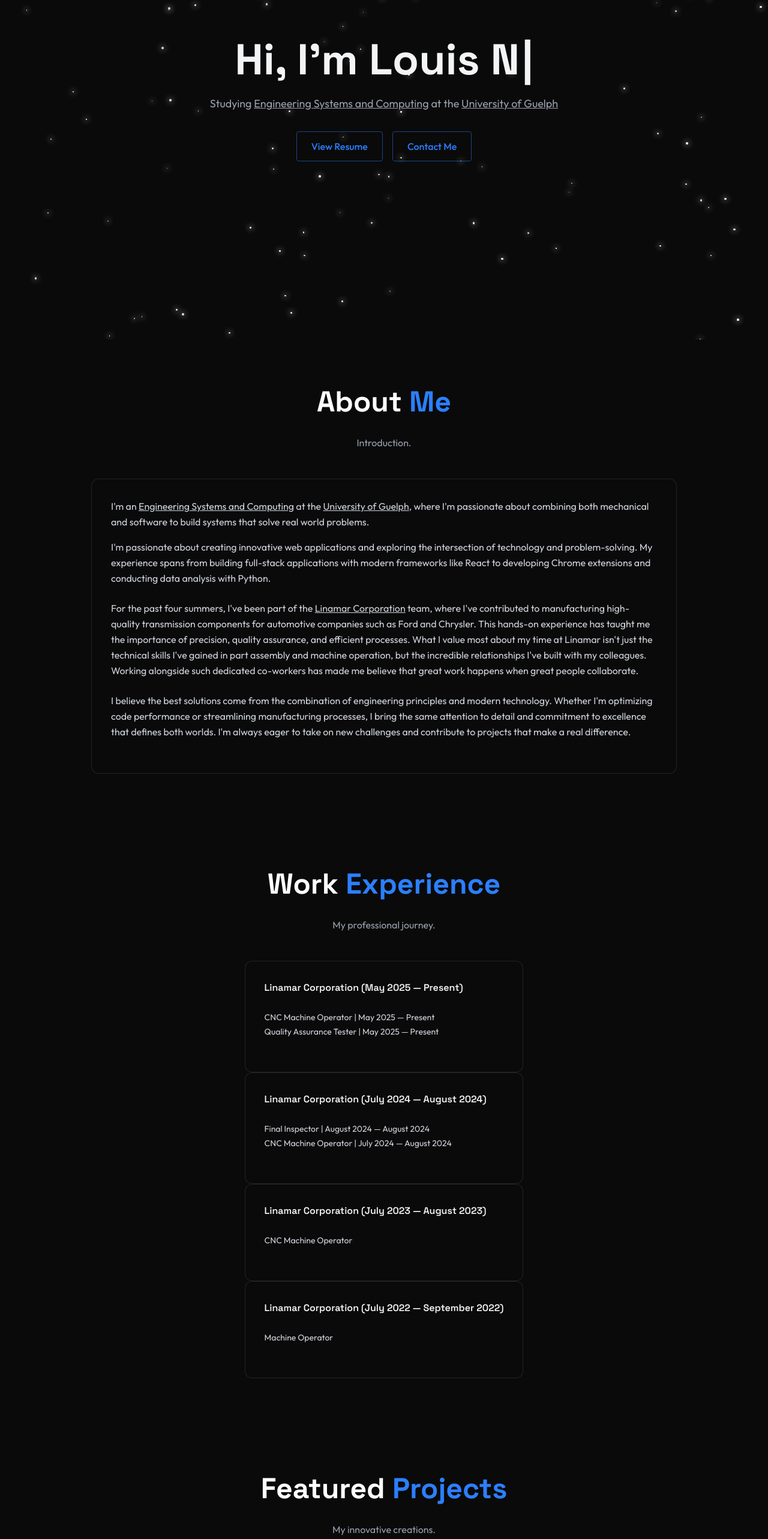
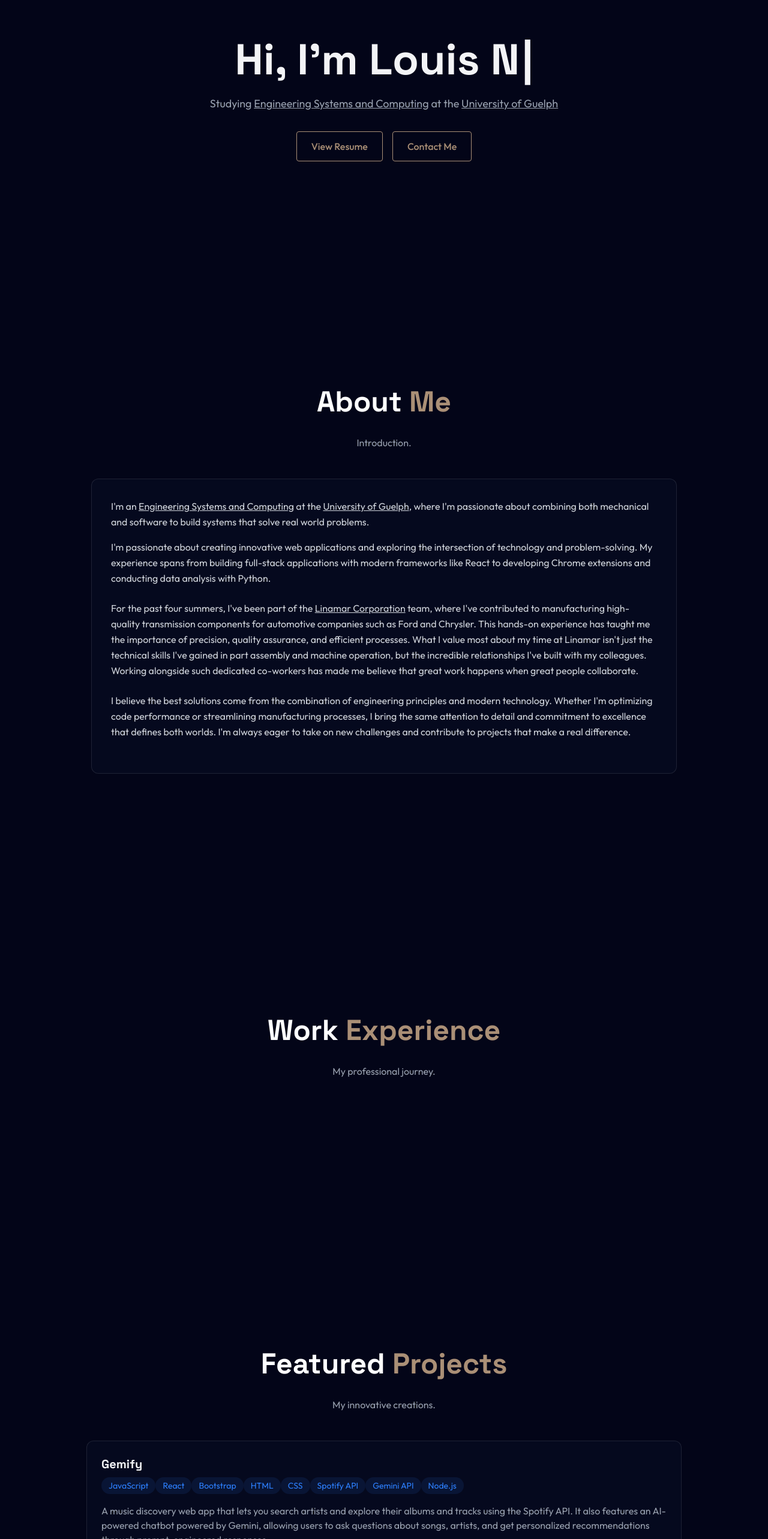
Before and after one commit to louisnguyenn/Louis-Personal-Portfolio, a React (Vite) app: page / in a window 1280 px wide. Shown: the part 234-2800 px from the top of the page at 60% size. Built offline with nearby package versions, Linux system fonts and the light colour scheme.

Commit message:
changed website colors

```diff
--- a/src/App.jsx
+++ b/src/App.jsx
@@ -18,7 +18,7 @@ function App() {
   return (
     <>
       <div className={`min-h-screen transition-opacity duration-700`}>
-        <Background />
+        {/* <Background /> */}
         <Navbar menuOpen={menuOpen} setMenuOpen={setMenuOpen} /> {/* calling navbar component */}
         <MobileMenu menuOpen={menuOpen} setMenuOpen={setMenuOpen} /> {/* calling mobile navbar component */}
         <Home />
--- a/src/components/Navbar.jsx
+++ b/src/components/Navbar.jsx
@@ -9,7 +9,7 @@ export const Navbar = ({ menuOpen, setMenuOpen }) => {
   return (
     <nav className="fixed top-0 w-full z-40 bg-[rgba(10, 10, 10, 0.8)] backdrop-blur-lg border-b border-white/10 shadow-lg">
       <div className="max-w-5xl mx-auto px-4">
-        <div className="flex justify-between items-center h-14">
+        <div className="flex justify-between items-center h-12">
           {/* <a href="#home" className="font-mono text-xl font-bold text-white">
             <span className="bg-gradient-to-r from-blue-500 to-cyan-400 bg-clip-text text-transparent">Louis Nguyen</span>
           </a> */}
--- a/src/components/sections/About.jsx
+++ b/src/components/sections/About.jsx
@@ -2,12 +2,12 @@ export const About = () => {
   return (
     <section id="about" className="min-h-screen flex items-center justify-center py-20">
       <div className="max-w-5xl mx-auto px-6">
-        <h2 className="text-5xl font-bold mb-8 text-white text-center">About <span className="text-blue-500">Me</span></h2>
+        <h2 className="text-5xl font-bold mb-8 text-white text-center">About <span className="text-[#AA8F76]">Me</span></h2>
         <p className='text-center text-muted-foreground mb-12 max-w-2xl mx-auto text-gray-400'>
           Introduction.
         </p>
 
-        <div className="bg-[#0a0a0a] relative rounded-xl p-8 border-white/10 border">
+        <div className="bg-[#05091e] relative rounded-xl p-8 border-white/10 border">
           <p className="text-gray-300 mb-4 leading-relaxed">
             I'm an <a href="https://www.uoguelph.ca/programs/engineering-systems-and-computing/" className="underline transition-colors hover:text-white" target="_blank">Engineering Systems and Computing</a> at the <a href="https://www.uoguelph.ca/" className="underline transition-colors hover:text-white" target="_blank">University of Guelph</a>, where I'm passionate about combining both mechanical and software to build systems that solve real world problems.
           </p>
--- a/src/components/sections/Experience.jsx
+++ b/src/components/sections/Experience.jsx
@@ -1,51 +1,65 @@
+// export const Experience = () => {
+//   return (
+//     <section id="experience" className="min-h-screen flex items-center justify-center py-20">
+//       <div className="max-w-3xl mx-auto px-4">
+//         <h2 className="text-5xl font-bold mb-8 text-white text-center">Work <span className="text-[#AA8F76]">Experience</span></h2>
+//         <p className='text-center text-muted-foreground mb-12 max-w-2xl mx-auto text-gray-400'>
+//           My professional journey.
+//         </p>
+
+//         {/* experience 1 */}
+//         <div className="bg-[#0a0a0a] relative rounded-xl p-8 border-white/10 border hover:-translate-y-1 hover:border-blue-500/30 hover:shadow-[0_2px_8px_rgba(59,130,246,0.1)] transition-all">
+//           <h3 className="font-semibold"><a href="https://www.linamar.com/" target="_blank" className="hover:underline">Linamar Corporation</a> (May 2025 — Present)</h3>
+//           <p className="text-gray-300 mb-6">
+//             <br />
+//             <span className="text-sm">CNC Machine Operator | May 2025 — Present</span>
+//             <br />
+//             <span className="text-sm">Quality Assurance Tester | May 2025 — Present</span>
+//           </p>
+//         </div>
+
+//         {/* experience 2 */}
+//         <div className="bg-[#0a0a0a] relative rounded-xl p-8 border-white/10 border hover:-translate-y-1 hover:border-blue-500/30 hover:shadow-[0_2px_8px_rgba(59,130,246,0.1)] transition-all">
+//           <h3 className="font-semibold"><a href="https://www.linamar.com/" target="_blank" className="hover:underline">Linamar Corporation</a> (July 2024 — August 2024)</h3>
+//           <p className="text-gray-300 mb-6">
+//             <br />
+//             <span className="text-sm">Final Inspector | August 2024 — August 2024</span>
+//             <br />
+//             <span className="text-sm">CNC Machine Operator | July 2024 — August 2024</span>
+//           </p>
+//         </div>
+
+//         {/* experience 3 */}
+//         <div className="bg-[#0a0a0a] relative rounded-xl p-8 border-white/10 border hover:-translate-y-1 hover:border-blue-500/30 hover:shadow-[0_2px_8px_rgba(59,130,246,0.1)] transition-all">
+//           <h3 className="font-semibold"><a href="https://www.linamar.com/" target="_blank" className="hover:underline">Linamar Corporation</a> (July 2023 — August 2023)</h3>
+//           <p className="text-gray-300 mb-6">
+//             <br />
+//             <span className="text-sm">CNC Machine Operator</span>
+//           </p>
+//         </div>
+
+//         {/* experience 4 */}
+//         <div className="bg-[#0a0a0a] relative rounded-xl p-8 border-white/10 border hover:-translate-y-1 hover:border-blue-500/30 hover:shadow-[0_2px_8px_rgba(59,130,246,0.1)] transition-all">
+//           <h3 className="font-semibold"><a href="https://www.linamar.com/" target="_blank" className="hover:underline">Linamar Corporation</a> (July 2022 — September 2022)</h3>
+//           <p className="text-gray-300 mb-6">
+//             <br />
+//             <span className="text-sm">Machine Operator</span>
+//           </p>
+//         </div>
+//       </div>
+//     </section>
+//   )
+// }
+
 export const Experience = () => {
   return (
     <section id="experience" className="min-h-screen flex items-center justify-center py-20">
       <div className="max-w-3xl mx-auto px-4">
-        <h2 className="text-5xl font-bold mb-8 text-white text-center">Work <span className="text-blue-500">Experience</span></h2>
+        <h2 className="text-5xl font-bold mb-8 text-white text-center">Work <span className="text-[#AA8F76]">Experience</span></h2>
         <p className='text-center text-muted-foreground mb-12 max-w-2xl mx-auto text-gray-400'>
           My professional journey.
         </p>
 
-        {/* experience 1 */}
-        <div className="bg-[#0a0a0a] relative rounded-xl p-8 border-white/10 border hover:-translate-y-1 hover:border-blue-500/30 hover:shadow-[0_2px_8px_rgba(59,130,246,0.1)] transition-all">
-          <h3 className="font-semibold"><a href="https://www.linamar.com/" target="_blank" className="hover:underline">Linamar Corporation</a> (May 2025 — Present)</h3>
-          <p className="text-gray-300 mb-6">
-            <br />
-            <span className="text-sm">CNC Machine Operator | May 2025 — Present</span>
-            <br />
-            <span className="text-sm">Quality Assurance Tester | May 2025 — Present</span>
-          </p>
-        </div>
-
-        {/* experience 2 */}
-        <div className="bg-[#0a0a0a] relative rounded-xl p-8 border-white/10 border hover:-translate-y-1 hover:border-blue-500/30 hover:shadow-[0_2px_8px_rgba(59,130,246,0.1)] transition-all">
-          <h3 className="font-semibold"><a href="https://www.linamar.com/" target="_blank" className="hover:underline">Linamar Corporation</a> (July 2024 — August 2024)</h3>
-          <p className="text-gray-300 mb-6">
-            <br />
-            <span className="text-sm">Final Inspector | August 2024 — August 2024</span>
-            <br />
-            <span className="text-sm">CNC Machine Operator | July 2024 — August 2024</span>
-          </p>
-        </div>
-
-        {/* experience 3 */}
-        <div className="bg-[#0a0a0a] relative rounded-xl p-8 border-white/10 border hover:-translate-y-1 hover:border-blue-500/30 hover:shadow-[0_2px_8px_rgba(59,130,246,0.1)] transition-all">
-          <h3 className="font-semibold"><a href="https://www.linamar.com/" target="_blank" className="hover:underline">Linamar Corporation</a> (July 2023 — August 2023)</h3>
-          <p className="text-gray-300 mb-6">
-            <br />
-            <span className="text-sm">CNC Machine Operator</span>
-          </p>
-        </div>
-
-        {/* experience 4 */}
-        <div className="bg-[#0a0a0a] relative rounded-xl p-8 border-white/10 border hover:-translate-y-1 hover:border-blue-500/30 hover:shadow-[0_2px_8px_rgba(59,130,246,0.1)] transition-all">
-          <h3 className="font-semibold"><a href="https://www.linamar.com/" target="_blank" className="hover:underline">Linamar Corporation</a> (July 2022 — September 2022)</h3>
-          <p className="text-gray-300 mb-6">
-            <br />
-            <span className="text-sm">Machine Operator</span>
-          </p>
-        </div>
       </div>
     </section>
   )
--- a/src/components/sections/Footer.jsx
+++ b/src/components/sections/Footer.jsx
@@ -1,6 +1,6 @@
 export const Footer = () => {
   return (
-    <footer className="bg-[#0a0a0a] text-white py-8 px-6 border-t border-[#1a1a1a] mt-12 relative">
+    <footer className="bg-[#030518] text-white py-8 px-6 border-t border-white/10 mt-12 relative">
       <div className="max-w-6xl mx-auto flex flex-col md:flex-row items-center justify-between gap-4 text-sm">
         <p className="text-[#999999]">&copy; {new Date().getFullYear()} Louis Nguyen. All rights reserved.</p>
       </div>
--- a/src/components/sections/Home.jsx
+++ b/src/components/sections/Home.jsx
@@ -52,8 +52,8 @@ export const Home = () => {
 
         {/* buttons */}
         <div className="flex justify-center space-x-4">
-          <a href="/Louis-Personal-Portfolio/Louis_Nguyen_Resume.pdf" target="_blank" rel="noopener noreferrer" className="border border-blue-500/50 text-blue-500 py-3 px-6 rounded font-medium transition-all duration-200 hover:-translate-y-1 hover:shadow-[0_0_15px_rbga(59, 130, 246, 0.2)] hover:bg-blue-10">View Resume</a>
-          <a href="#contact" className="border border-blue-500/50 text-blue-500 py-3 px-6 rounded font-medium transition-all duration-200 hover:-translate-y-1 hover:shadow-[0_0_15px_rbga(59, 130, 246, 0.2)] hover:bg-blue-10">Contact Me</a>
+          <a href="/Louis-Personal-Portfolio/Louis_Nguyen_Resume.pdf" target="_blank" rel="noopener noreferrer" className="border border-[#AA8F76] text-[#AA8F76] py-3 px-6 rounded font-medium transition-all duration-200 hover:-translate-y-1 hover:shadow-[0_0_15px_rbga(59, 130, 246, 0.2)] hover:bg-blue-10">View Resume</a>
+          <a href="#contact" className="border border-[#AA8F76] text-[#AA8F76] py-3 px-6 rounded font-medium transition-all duration-200 hover:-translate-y-1 hover:shadow-[0_0_15px_rbga(59, 130, 246, 0.2)] hover:bg-blue-10">Contact Me</a>
         </div>
       </div>
     </section>
--- a/src/components/sections/Projects.jsx
+++ b/src/components/sections/Projects.jsx
@@ -4,18 +4,18 @@ export const Projects = () => {
   return (
     <section id="projects" className="min-h-screen flex items-center justify-center py-20">
       <div className="max-w-5xl mx-auto px-4">
-        <h2 className="text-5xl font-bold mb-8 text-white text-center">Featured <span className="text-blue-500">Projects</span></h2>
+        <h2 className="text-5xl font-bold mb-8 text-white text-center">Featured <span className="text-[#AA8F76]">Projects</span></h2>
         <p className='text-center text-muted-foreground mb-12 max-w-2xl mx-auto text-gray-400'>
           My innovative creations.
         </p>
 
         {/* project 1 */}
         <div className="grid grid-cols-1 md:grid-cols gap-6">
-          <div className="bg-[#0a0a0a] relative p-6 rounded-xl border border-white/10 hover:-translate-y-1 hover:border-blue-500/30 hover:shadow-[0_2px_8px_rgba(59,130,246,0.1)] transition-all">
+          <div className="bg-[#05091e] relative p-6 rounded-xl border border-white/10 hover:-translate-y-1 hover:border-blue-500/30 hover:shadow-[0_2px_8px_rgba(59,130,246,0.1)] transition-all">
             <h3 className="text-xl font-bold mb-2">Gemify</h3>
 
             <div className="flex flex-wrap grap-2 mb-4">
-              {["JavaScript", "React", "Bootstrap", "HTML", "CSS", "Spotify API", "Gemini API"].map((tech, key) => (
+              {["JavaScript", "React", "Bootstrap", "HTML", "CSS", "Spotify API", "Gemini API", "Node.js"].map((tech, key) => (
                 <span key={key} className="bg-blue-500/10 text-blue-500 py-1 px-3 rounded-full text-sm hover:bg-blue-500/20 hover:shadow-[0_2px_8px_rgba(59,130,246,0.2)] transition">
                   {tech}
                 </span>
@@ -29,12 +29,12 @@ export const Projects = () => {
             </p>
 
             <div className="flex justify-between items-center ">
-              <a href="https://github.com/louisnguyenn/Gemify" target="_blank" className="bg-blue-500 text-white py-3 px-6 rounded font-medium transition relative overflow-hidden hover:-translate-y-0.5 hover:shadow-[0_0_15px_rbga(59, 130, 246, 0.4)]">View Project</a>
+              <a href="https://github.com/louisnguyenn/Gemify" target="_blank" className="bg-[#AA8F76] text-white py-3 px-6 rounded font-medium transition relative overflow-hidden hover:-translate-y-0.5 hover:shadow-[0_0_15px_rbga(59, 130, 246, 0.4)]">View Project</a>
             </div>
           </div>
 
           {/* project 2*/}
-          <div className="bg-[#0a0a0a] relative p-6 rounded-xl border border-white/10 hover:-translate-y-1 hover:border-blue-500/30 hover:shadow-[0_2px_8px_rgba(59,130,246,0.1)] transition-all">
+          <div className="bg-[#05091e] relative p-6 rounded-xl border border-white/10 hover:-translate-y-1 hover:border-blue-500/30 hover:shadow-[0_2px_8px_rgba(59,130,246,0.1)] transition-all">
             <h3 className="text-xl font-bold mb-2">FocusIn - GDSC Hacks 2025</h3>
 
             <div className="flex flex-wrap grap-2 mb-4">
@@ -52,12 +52,12 @@ export const Projects = () => {
             </p>
 
             <div className="flex justify-between items-center ">
-              <a href="https://github.com/Wasay09/FocusIn" target="_blank" className="bg-blue-500 text-white py-3 px-6 rounded font-medium transition relative overflow-hidden hover:-translate-y-0.5 hover:shadow-[0_0_15px_rbga(59, 130, 246, 0.4)]">View Project</a>
+              <a href="https://github.com/Wasay09/FocusIn" target="_blank" className="bg-[#AA8F76] text-white py-3 px-6 rounded font-medium transition relative overflow-hidden hover:-translate-y-0.5 hover:shadow-[0_0_15px_rbga(59, 130, 246, 0.4)]">View Project</a>
             </div>
           </div>
 
           {/* project 3 */}
-          <div className="bg-[#0a0a0a] relative p-6 rounded-xl border border-white/10 hover:-translate-y-1 hover:border-blue-500/30 hover:shadow-[0_2px_8px_rgba(59,130,246,0.1)] transition-all">
+          <div className="bg-[#05091e] relative p-6 rounded-xl border border-white/10 hover:-translate-y-1 hover:border-blue-500/30 hover:shadow-[0_2px_8px_rgba(59,130,246,0.1)] transition-all">
             <h3 className="text-xl font-bold mb-2">Job Vacancies in Canada Data Analysis</h3>
 
             <div className="flex flex-wrap grap-2 mb-4">
@@ -75,12 +75,12 @@ export const Projects = () => {
             </p>
 
             <div className="flex justify-between items-center ">
-              <a href="https://github.com/louisnguyenn/Job-Vacancies-in-Canada-Data-Analysis" target="_blank" className="bg-blue-500 text-white py-3 px-6 rounded font-medium transition relative overflow-hidden hover:-translate-y-0.5 hover:shadow-[0_0_15px_rbga(59, 130, 246, 0.4)]">View Project</a>
+              <a href="https://github.com/louisnguyenn/Job-Vacancies-in-Canada-Data-Analysis" target="_blank" className="bg-[#AA8F76] text-white py-3 px-6 rounded font-medium transition relative overflow-hidden hover:-translate-y-0.5 hover:shadow-[0_0_15px_rbga(59, 130, 246, 0.4)]">View Project</a>
             </div>
           </div>
 
           {/* project 4 */}
-          <div className="bg-[#0a0a0a] relative p-6 rounded-xl border border-white/10 hover:-translate-y-1 hover:border-blue-500/30 hover:shadow-[0_2px_8px_rgba(59,130,246,0.1)] transition-all">
+          <div className="bg-[#05091e] relative p-6 rounded-xl border border-white/10 hover:-translate-y-1 hover:border-blue-500/30 hover:shadow-[0_2px_8px_rgba(59,130,246,0.1)] transition-all">
             <h3 className="text-xl font-bold mb-2">Retail Data Analysis</h3>
 
             <div className="flex flex-wrap grap-2 mb-4">
@@ -98,12 +98,12 @@ export const Projects = () => {
             </p>
 
             <div className="flex justify-between items-center ">
-              <a href="https://github.com/louisnguyenn/Retail_Data_Analysis" target="_blank" className="bg-blue-500 text-white py-3 px-6 rounded font-medium transition relative overflow-hidden hover:-translate-y-0.5 hover:shadow-[0_0_15px_rbga(59, 130, 246, 0.4)]">View Project</a>
+              <a href="https://github.com/louisnguyenn/Retail_Data_Analysis" target="_blank" className="bg-[#AA8F76] text-white py-3 px-6 rounded font-medium transition relative overflow-hidden hover:-translate-y-0.5 hover:shadow-[0_0_15px_rbga(59, 130, 246, 0.4)]">View Project</a>
             </div>
           </div>
 
           <div className="flex justify-center space-x-4">
-            <a href="https://github.com/louisnguyenn" target="_blank" className="bg-blue-500 text-white py-3 px-6 rounded-full font-medium transition relative overflow-hidden hover:-translate-y-0.5 hover:shadow-[0_0_15px_rbga(59, 130, 246, 0.4)] flex gap-2 items-center">Check out my GitHub <ArrowRight size={16}/></a>
+            <a href="https://github.com/louisnguyenn" target="_blank" className="bg-[#AA8F76] text-white py-3 px-6 rounded-full font-medium transition relative overflow-hidden hover:-translate-y-0.5 hover:shadow-[0_0_15px_rbga(59, 130, 246, 0.4)] flex gap-2 items-center">Check out my GitHub <ArrowRight size={16}/></a>
           </div>
         </div>
       </div>
--- a/src/index.css
+++ b/src/index.css
@@ -8,8 +8,9 @@ body {
   /* font-family: "Inter", sans-serif; */
   /* font-family: "Source Sans Pro", sans-serif; */
   font-family: "Outfit", sans-serif;
-
-  background: #0a0a0a;
+  /* background: #0a0a0a; */
+  background: #030518;
+  /* background: #0f172a; */
   color: #f3f4f6;
 }
 
```
Also changed, not shown: src/components/sections/Contact.jsx (+6 -6 lines).
